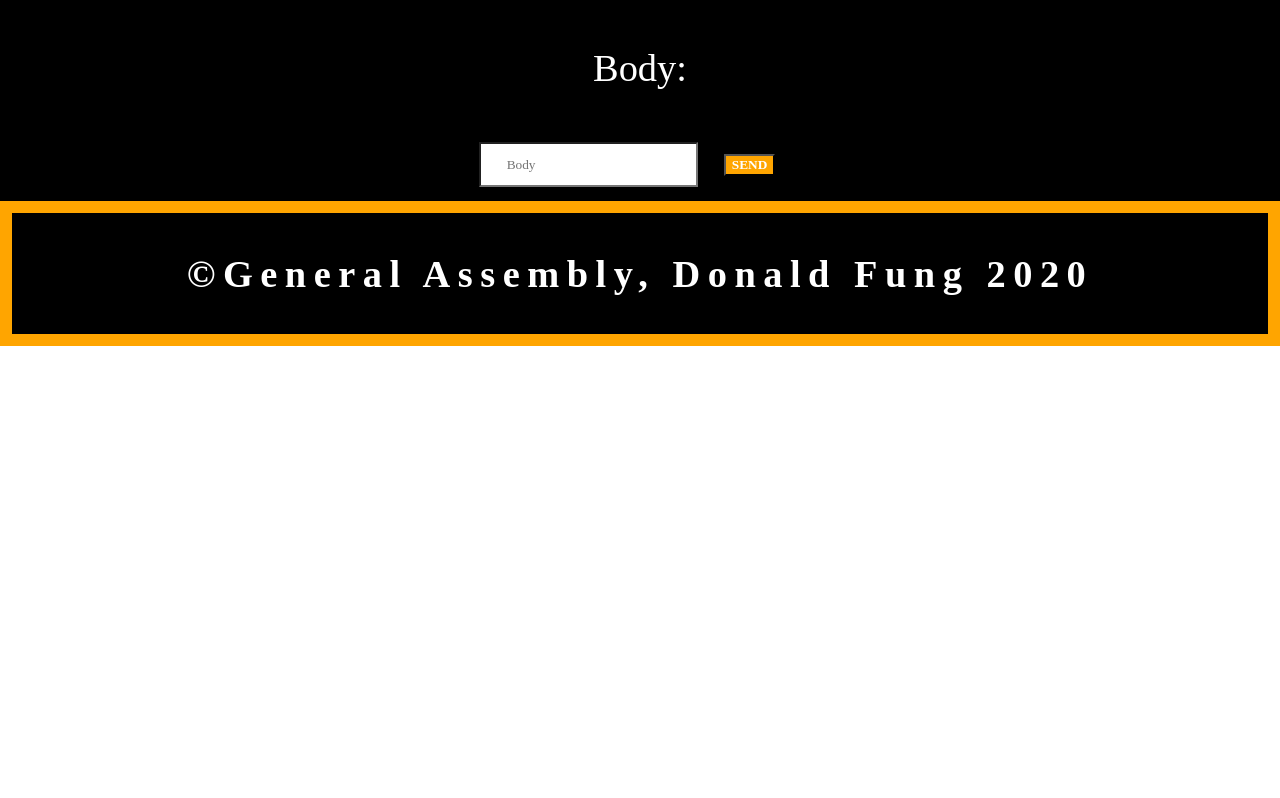
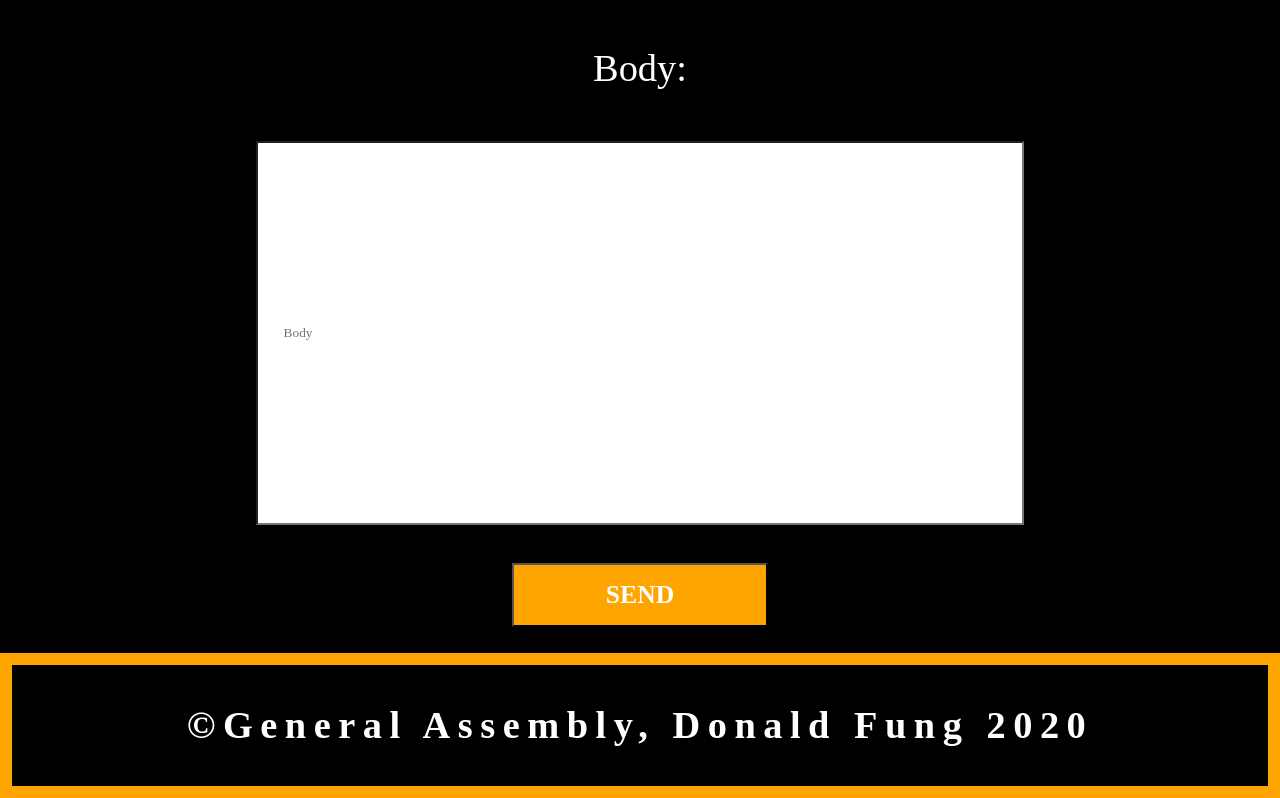
Before and after one commit to dgcfung/blogger-2020-backup, a React (Create React App) app in the folder blog/client/: page /posts/1/1/edit in a window 1280 px wide. Shown: the part 398-1196 px from the top of the page. Before the commit the page ends 800 px from the top, so only its background shows below. Built offline with nearby package versions, Linux system fonts and the light colour scheme; no server answers.

Commit message:
css changes to fields

```diff
--- a/blog/client/src/App.css
+++ b/blog/client/src/App.css
@@ -71,6 +71,11 @@ button:hover{
   transition: scale(2);
 }
 
+.text-body{
+  width: 60vw;
+  height: 30vw;
+}
+
 
 /* links format */
 
--- a/blog/client/src/components/CreateNewPost.js
+++ b/blog/client/src/components/CreateNewPost.js
@@ -41,7 +41,7 @@ function CreateNewPost(props) {
             >
 
                 <p>Text:</p>
-                <input name="body" className="post-body" placeholder="Body" value={formValues.body} />
+                <input name="body" className="text-body" placeholder="Body" value={formValues.body} />
 
                 <button className="form-button">Send</button>
 
--- a/blog/client/src/components/EditPost.js
+++ b/blog/client/src/components/EditPost.js
@@ -43,8 +43,9 @@ function EditPost(props) {
             <Link to={`/posts/all/${user_id}`}>Back to Posts</Link>
 
             <p>Body:</p>
-            <input type="text" name="body" className="post-body" placeholder="Body" value={formValues.body} />
-            <button className="form-button">Send</button>
+            <input type="text" name="body" className="text-body" placeholder="Body" value={formValues.body} />
+            <br></br>
+            <button className="big-button">Send</button>
 
 
         </form>
```
